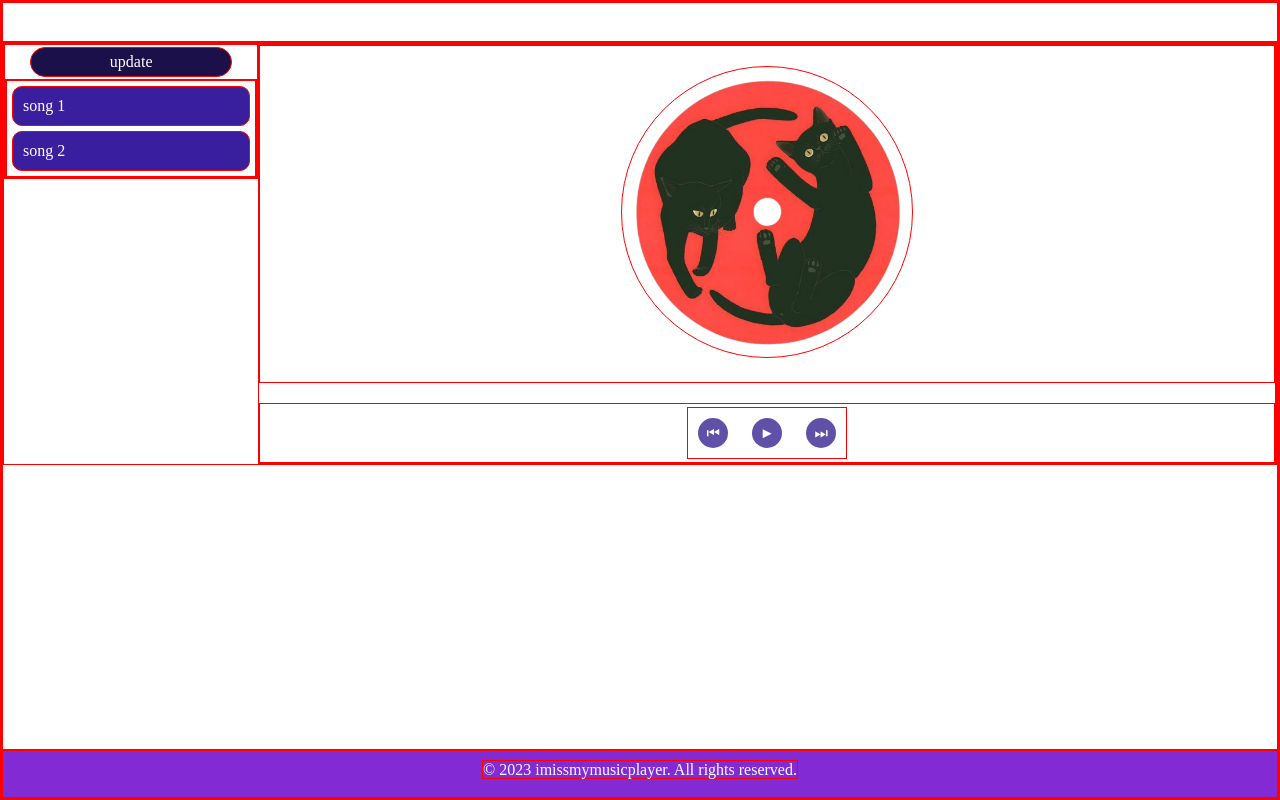
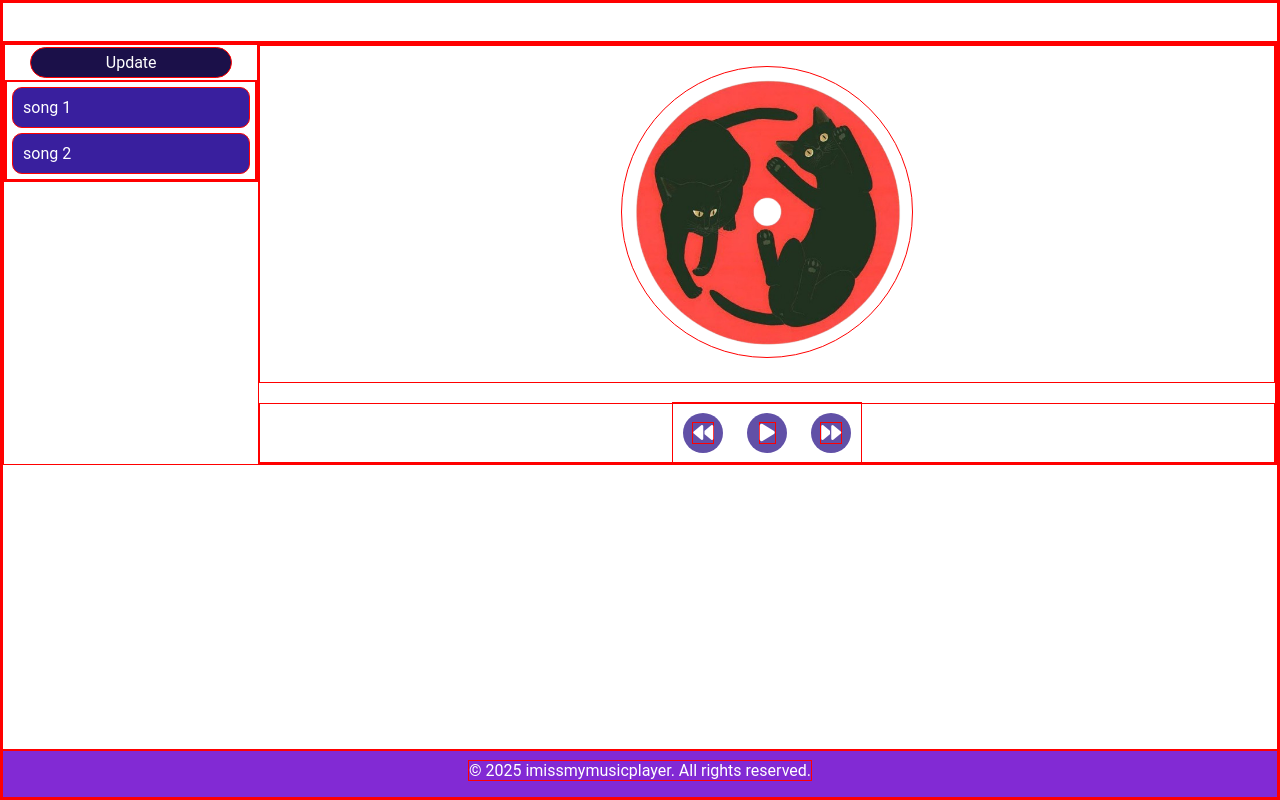
Before and after one commit to kelly-sangoluisa/imissmymusicplayer, a plain HTML site: page index.html in a window 1280 px wide. Drawn offline with Linux system fonts and the light colour scheme.

Commit message:
funcionalidad del vinilo y player control

```diff
--- a/index.html
+++ b/index.html
@@ -5,6 +5,7 @@
     <meta charset="UTF-8">
     <meta name="viewport" content="width=device-width, initial-scale=1.0">
     <link rel="stylesheet" href="styles.css">
+    <link rel="stylesheet" href="https://cdnjs.cloudflare.com/ajax/libs/font-awesome/6.0.0-beta3/css/all.min.css">
     <title>Document</title>
     <style>
         .stopped {
@@ -19,7 +20,7 @@
         <div class="content-box">
             <div class="songs-box">
                 <div class="update-btn">
-                    update
+                    Update
                 </div>
                 <!--arreglar porque aun falta poner el play talvez poner una tabla creo-->
                 <div class="playlist-box">
@@ -35,16 +36,22 @@
                 </div>
                 <div class="player-controls">
                     <div class="player-buttons">
-                        <button id="previus-btn"> ⏮ </button>
-                        <button id="play-btn"> ► </button>
-                        <button id="pause-btn"> ⏭ </button>
+                        <button id="previus-btn">
+                            <i class="fas fa-backward"></i>
+                        </button>
+                        <button id="play-btn">
+                            <i class="fas fa-play"></i>
+                        </button>
+                        <button id="next-btn">
+                            <i class="fas fa-forward"></i>
+                        </button>
                     </div>
                 </div>
             </div>
         </div>
     </div>
     <div class="footer">
-        <a href="github.com/kelly-sangoluisa/imissmymusicplayer">© 2023 imissmymusicplayer. All rights reserved.</a>
+        <a href= "https://github.com/kelly-sangoluisa/imissmymusicplayer">© 2025 imissmymusicplayer. All rights reserved.</a>
     </div>
 
 </body>
--- a/script.js
+++ b/script.js
@@ -5,9 +5,10 @@ document.getElementById('play-btn').addEventListener('click', function() {
     if (disc.classList.contains('stopped')) {
         disc.classList.remove('stopped');
         //cambiar play a pause
-        playbtn.textContent = '⏸';
+        playbtn.innerHTML = '<i class="fas fa-pause"></i>';
+
     } else {
         disc.classList.add('stopped');
-        playbtn.textContent = '►';
+        playbtn.innerHTML = '<i class="fas fa-play"></i>';
     }
 });
--- a/styles.css
+++ b/styles.css
@@ -1,6 +1,7 @@
 *{
     border: red 1px solid;
     box-sizing: border-box;
+    font-family: 'Roboto', sans-serif;
  }
 
 
@@ -110,12 +111,13 @@ html, body {
     align-items: center;
     margin-top: 20px;
     height: 60px;
+
 }
 .player-buttons button{
-    width: 30px;
-    height: 30px;
+    width: 40px;
+    height: 40px;
     border-radius: 50%;
-    font-size: 15px;
+    font-size: 20px;
     text-align: center;
     background-color: #6150a7;
     color: white;
```
